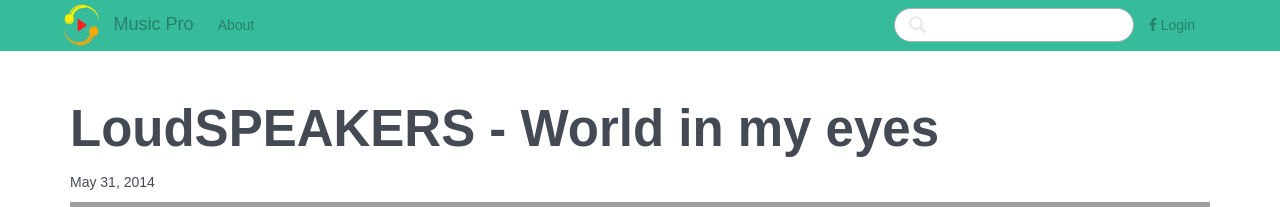
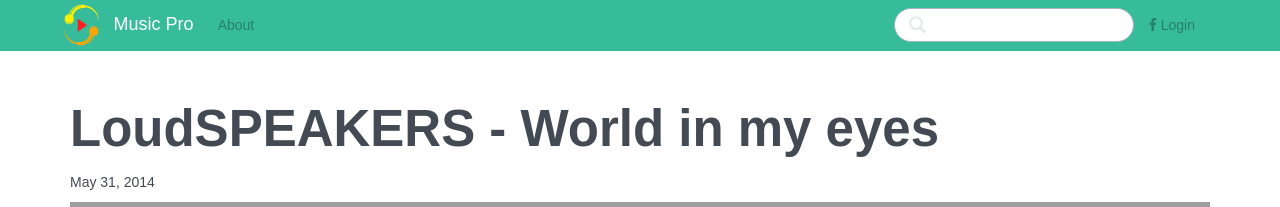
Before and after one commit to musproject/musproject.github.io, a Jekyll site: the page built from _posts/2014-5-31-loudspeakers.md, in a window 1280 px wide. Shown: the top 207 px of the page. Built offline with Jekyll 4.4.1, drawn with Linux system fonts in a browser that asks for light colours; grey boxes are pictures that could not be loaded.

Commit message:
Enforce brand color

```diff
--- a/_layouts/post.html
+++ b/_layouts/post.html
@@ -1,7 +1,6 @@
 ---
 layout: default
 ---
-<div class="post">
 
 <header class="post-header">
   <h1>{{ page.title }}</h1>
@@ -16,5 +15,3 @@ layout: default
 
 {{ content }}
 </article>
-
-</div>
--- a/css/main.css
+++ b/css/main.css
@@ -40,7 +40,7 @@ body {
 .navbar-brand {
   padding: 0;
   padding-right: .5em;
-  color: white;
+  color: white !important;
 }
 
 .navbar-brand img {
```
Lines whose indentation alone changed are shown as unchanged.
